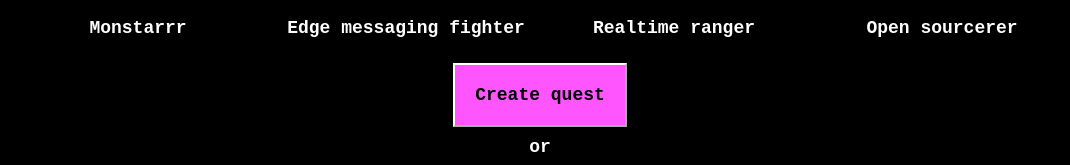
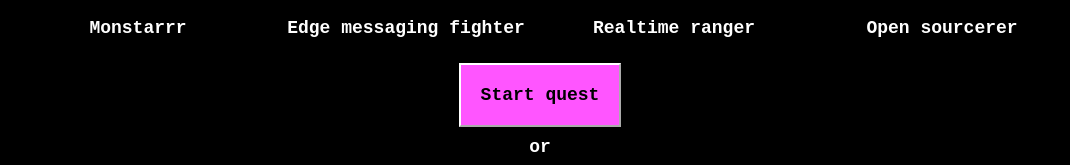
Before and after one commit to ably-labs/serverless-websockets-quest, a Vue app: page / in a window 1280 px wide. Shown: the part 344-509 px from the top of the page, without its empty margins (100-1170 px from the left). Built offline with nearby package versions, Linux system fonts and the light colour scheme.

Commit message:
Update button label

```diff
--- a/src/components/StartSection.vue
+++ b/src/components/StartSection.vue
@@ -54,7 +54,7 @@ function clearError()
 <template>
     <h1>Serverless Websockets Quest</h1>
     <PlayersSection v-bind="{ useHealth:false, includeMonster:true, isPlayerSelect:false }" />
-    <button @click="createQuest">Create quest</button>
+    <button @click="createQuest">Start quest</button>
     <br>or<br>
     <input type="text" v-model="store.questId" placeholder="quest ID" @input="clearError" />
     <button @click="joinQuest">Join quest</button>
```
